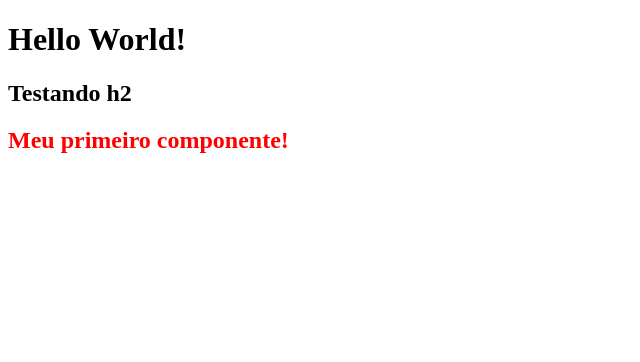
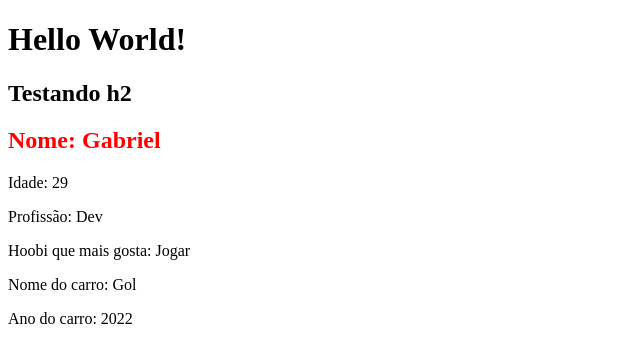
Before and after one commit to gabrielgws/Moments, an Angular app: page / in a window 1280 px wide. Shown: the top 362 px of the page, without its empty margins (0-640 px from the left). Built offline with nearby package versions, Linux system fonts and the light colour scheme.

Commit message:
feat: Dados no template

```diff
--- a/src/app/components/first-component/first-component.component.html
+++ b/src/app/components/first-component/first-component.component.html
@@ -1 +1,6 @@
-<h2>Meu primeiro componente!</h2>
+<h2>Nome: {{ name }}</h2>
+<p>Idade: {{ age }}</p>
+<p>Profissão: {{ job }}</p>
+<p>Hoobi que mais gosta: {{ hobbies[1] }}</p>
+<p>Nome do carro: {{ car.name }}</p>
+<p>Ano do carro: {{ car.year }}</p>
--- a/src/app/components/first-component/first-component.component.ts
+++ b/src/app/components/first-component/first-component.component.ts
@@ -6,5 +6,13 @@ import { Component } from '@angular/core';
   styleUrls: ['./first-component.component.scss']
 })
 export class FirstComponentComponent {
+  name: string = 'Gabriel';
+  age: number = 29;
+  job = 'Dev';
+  hobbies = ["Correr", "Jogar", "Estudar"];
+  car = {
+    name: "Gol",
+    year: 2022
+  }
 
 }
```
